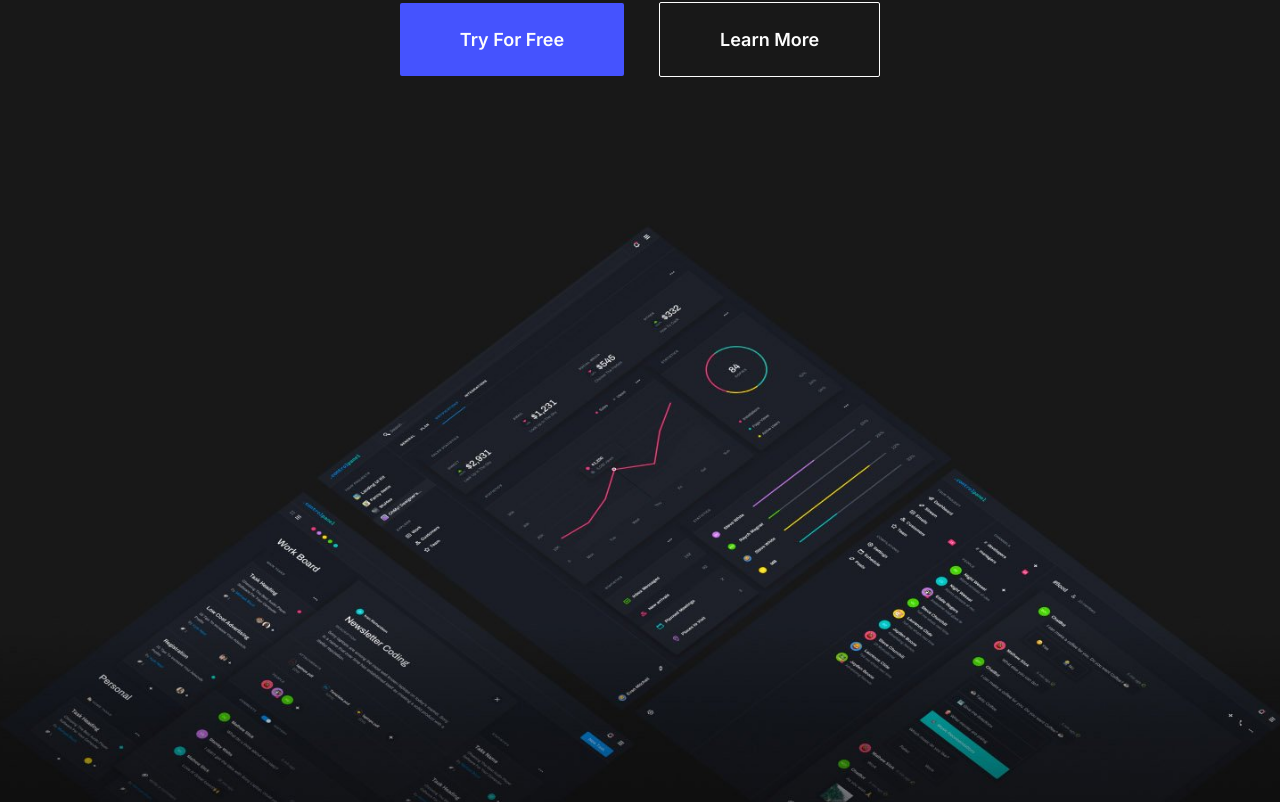
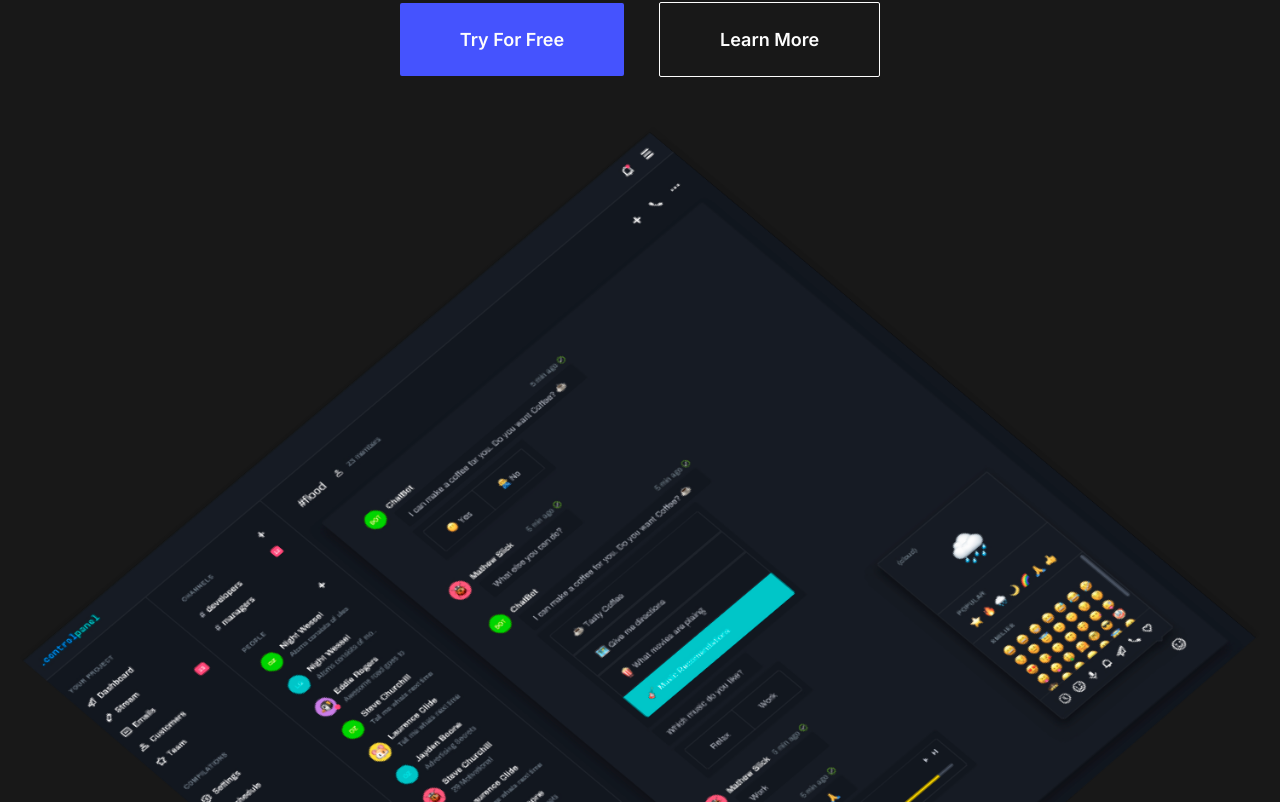
Before and after one commit to merciakeila/startup-product-theme-dark, a React (Create React App) app: page / in a window 1280 px wide. Shown: the part 658-1460 px from the top of the page. Built offline with nearby package versions, Linux system fonts and the light colour scheme.

Commit message:
Change img main section

```diff
--- a/src/components/Home/index.ts
+++ b/src/components/Home/index.ts
@@ -1 +1 @@
-export default{}
+export {default as main} from "./main"
--- a/src/components/Home/styles.ts
+++ b/src/components/Home/styles.ts
@@ -73,22 +73,7 @@ export const Buttons = styled.div`
 export const Dashboard = styled.img`
   width: 100%;
   height: auto;
-  position: absolute;
-
-  @media only screen and (min-width: 1244px) {
-    top: 96%;
-  }
-
-   @media only screen and (min-width: 1244px) and (max-height: 690px) {
-    top: 130%;
-  }
-
-  @media only screen and (min-width: 1244px) and (min-height: 691px) and (max-height: 800px) {
-    top: 110%;
-  }
-
-  @media only screen and (max-width: 1243px) {
-    position: static;
-  }
-
-`
+  display: flex;
+  justify-content: center;
+  margin: 0 auto;
+`;
--- a/src/screens/Home.tsx
+++ b/src/screens/Home.tsx
@@ -1,10 +1,12 @@
 import React from "react";
 //import Index from "_components/Home";
 import Main from '_components/Home/main'
+import Teste from '_components/UI/Title'
 
 const Home: React.FC = () => (
   <>
     <Main />
+
   </>
 );
 
--- a/src/styles/GlobalStyles.ts
+++ b/src/styles/GlobalStyles.ts
@@ -20,7 +20,7 @@ export default createGlobalStyle`
     margin-left: auto;
 
      @media only screen and (max-width: 960px) {
-      margin-top: 40px;
+      margin-top: 60px;
     }
 
     }
```
Also changed, not shown: src/components/UI/Title/index.tsx (added, +13 -0 lines), src/components/UI/Title/style.ts (added, +23 -0 lines), src/assets/dash_home.png, 1 other file (tests, documents, lock files or other folders).
